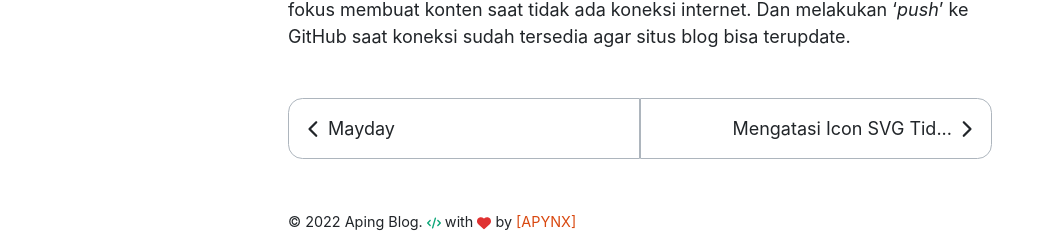
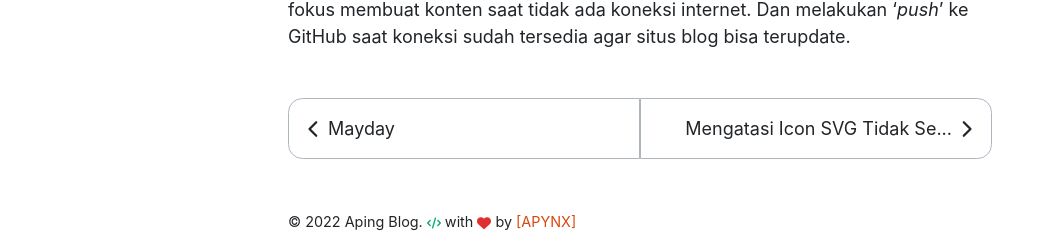
Before and after one commit to apynx/apynx.github.io, a Jekyll site: the page built from _posts/2022-05-02-keunggulan-jekyll.md, in a window 1280 px wide. Shown: the part 1241-1488 px from the top of the page, without its empty margins (0-1039 px from the left). Built offline with Jekyll 4.4.1, drawn with Linux system fonts in a browser that asks for light colours.

Commit message:
update truncate

```diff
--- a/_layouts/post.html
+++ b/_layouts/post.html
@@ -37,7 +37,7 @@
 <div class="post-pagination">
   {% if page.previous %}
     <a class="post-pagination-item left" href="{{ page.previous.url | relative_url }}">
-      <svg xmlns="http://www.w3.org/2000/svg" viewBox="0 0 320 512" width="18px" height="18px" fill="var(--body-color)"><path d="M224 480c-8.188 0-16.38-3.125-22.62-9.375l-192-192c-12.5-12.5-12.5-32.75 0-45.25l192-192c12.5-12.5 32.75-12.5 45.25 0s12.5 32.75 0 45.25L77.25 256l169.4 169.4c12.5 12.5 12.5 32.75 0 45.25C240.4 476.9 232.2 480 224 480z"/></svg> <span class="post-pagination-title">{{ page.previous.title | markdownify | strip_html | truncate:25 }}</span>
+      <svg xmlns="http://www.w3.org/2000/svg" viewBox="0 0 320 512" width="18px" height="18px" fill="var(--body-color)"><path d="M224 480c-8.188 0-16.38-3.125-22.62-9.375l-192-192c-12.5-12.5-12.5-32.75 0-45.25l192-192c12.5-12.5 32.75-12.5 45.25 0s12.5 32.75 0 45.25L77.25 256l169.4 169.4c12.5 12.5 12.5 32.75 0 45.25C240.4 476.9 232.2 480 224 480z"/></svg> <span class="post-pagination-title">{{ page.previous.title | markdownify | strip_html | truncate:30 }}</span>
     </a>
   {% else %}
     <span class="post-pagination-item left"></span>
@@ -45,7 +45,7 @@
 
   {% if page.next %}
     <a class="post-pagination-item right" href="{{ page.next.url | relative_url }}">
-      <span class="post-pagination-title">{{ page.next.title | markdownify | strip_html | truncate:25 }}</span> <svg xmlns="http://www.w3.org/2000/svg" viewBox="0 0 320 512" width="18px" height="18px" fill="var(--body-color)"><path d="M96 480c-8.188 0-16.38-3.125-22.62-9.375c-12.5-12.5-12.5-32.75 0-45.25L242.8 256L73.38 86.63c-12.5-12.5-12.5-32.75 0-45.25s32.75-12.5 45.25 0l192 192c12.5 12.5 12.5 32.75 0 45.25l-192 192C112.4 476.9 104.2 480 96 480z"/></svg>
+      <span class="post-pagination-title">{{ page.next.title | markdownify | strip_html | truncate:30 }}</span> <svg xmlns="http://www.w3.org/2000/svg" viewBox="0 0 320 512" width="18px" height="18px" fill="var(--body-color)"><path d="M96 480c-8.188 0-16.38-3.125-22.62-9.375c-12.5-12.5-12.5-32.75 0-45.25L242.8 256L73.38 86.63c-12.5-12.5-12.5-32.75 0-45.25s32.75-12.5 45.25 0l192 192c12.5 12.5 12.5 32.75 0 45.25l-192 192C112.4 476.9 104.2 480 96 480z"/></svg>
     </a>
   {% else %}
     <span class="post-pagination-item right"></span>
```
